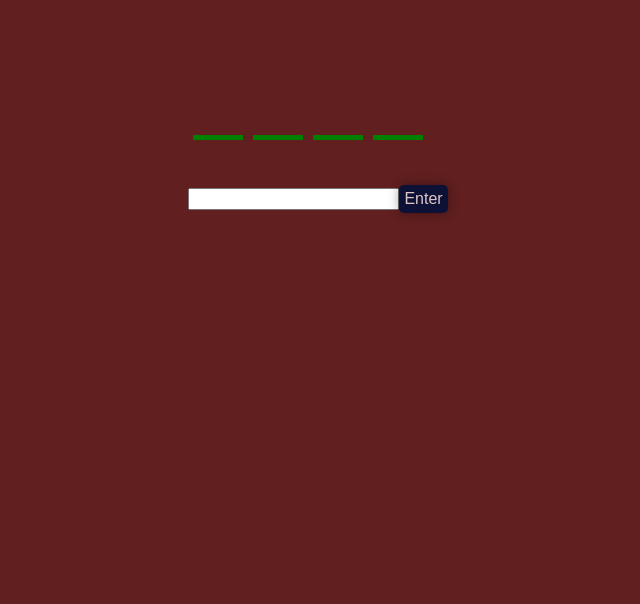
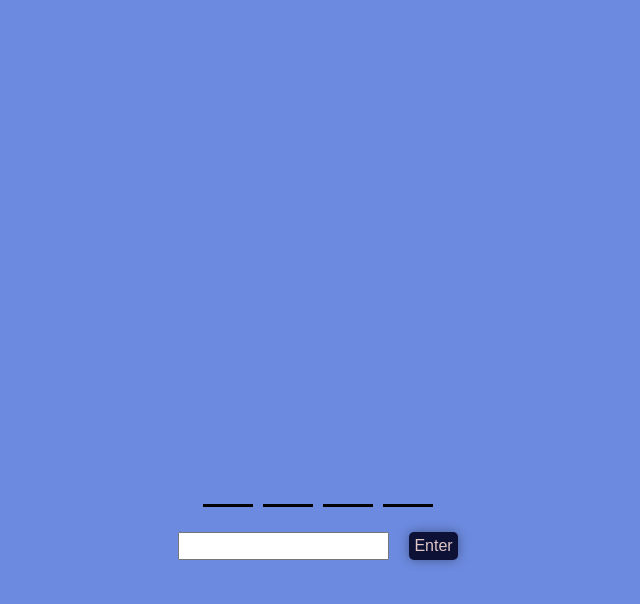
Before and after one commit to WAbby404/ts-hangman, a React (Create React App) app: page / in a window 1280 px wide. Both pictures are taken after a click on the button "Play Hangman". Shown: the top 604 px of the page, without its empty margins (322-962 px from the left). Built offline with nearby package versions, Linux system fonts and the light colour scheme.

Commit message:
Logo update and more styling

```diff
--- a/src/App.tsx
+++ b/src/App.tsx
@@ -26,7 +26,8 @@ function App() {
   const checkLetter = (input: string) => {
     // make wordToGeuss into an array, each letter at the next index
     const inputArray = Array.from(wordToGuess);
-    // make copies of exsisting
+
+    // make copies of exsisting correct and wrong letters
     let updatedCorrectLetters = correctLetters.slice();
     let updatedWrongLetters = wrongLetters.slice();
 
@@ -80,14 +81,16 @@ function App() {
         return (
           <div className="playing-box">
             <Man wrongLetters={wrongLetters}/>
+            <div className="letter-playing-box">
               <LetterLines correctLetters={correctLetters}/>
               <InputForm checkLetter={checkLetter}/>
-            <div>
+              <div className="wrong-letters-box">
                 {wrongLetters.map((letter,index) => {
                   return (
-                  <div key={index}>{letter}</div>
+                    <div className="wrong-letter" key={index}>{letter}{(index !== wrongLetters.length -1) && ', '}</div>
                   )
                 })}
+              </div>
             </div>
           </div>
         )
--- a/src/components/InputForm.tsx
+++ b/src/components/InputForm.tsx
@@ -11,7 +11,7 @@ function InputForm({checkLetter}: InputFormProps) {
     const handleChange = (e: React.ChangeEvent<HTMLInputElement>) => {
         // get most recently typed character, so we only type one letter at a time
         const input = e.target.value;
-        const getMostRecentlyTypedLetter = input.charAt(input.length -1);
+        const getMostRecentlyTypedLetter = input.charAt(input.length - 1);
         setInputValue(getMostRecentlyTypedLetter);
     }
 
@@ -22,7 +22,7 @@ function InputForm({checkLetter}: InputFormProps) {
 
     return (
         <div>
-            <form onSubmit={handleSubmit}>
+            <form className="inputForm" onSubmit={handleSubmit}>
                 <input onChange={handleChange} value={inputValue}/>
                 <button className="button" type="submit">Enter</button>
             </form>
--- a/src/components/LetterLines.tsx
+++ b/src/components/LetterLines.tsx
@@ -6,10 +6,10 @@ type LetterLinesProps = {
 
 function LetterLines({correctLetters}: LetterLinesProps) {
     return (
-        <div className="letter-line-parent">
+        <div className="letterlines-parent">
             {correctLetters.map((correctLetter, index) => {
                 return(
-                    <div key={index}>
+                    <div key={index} className="letterlines-box">
                         <div>{correctLetter}</div>
                         <div className="letter-line"></div>
                     </div>
--- a/src/index.css
+++ b/src/index.css
@@ -9,7 +9,7 @@
 }
 
 .app{
-  background-color: #611f1f;
+  background-color: #6c8adf;
   min-height: 100vh;
   margin: 0 auto;
   /* border: 1px solid white; */
@@ -22,6 +22,7 @@
   margin: 10%;
   display: flex;
   flex-direction: column;
+  gap: 20px;
 }
 
 /* Playing Screen */
@@ -30,6 +31,18 @@
   flex-direction: column;
   margin-top: 7%;
   gap: 40px;
+  /* border: 1px solid white; */
+}
+
+.letter-playing-box{
+  display: flex;
+  flex-direction: column;
+  gap: 20px;
+  /* border: 1px solid white; */
+  padding: 10px;
+  /* might need to change this for bigger screens */
+  margin-bottom: 20vh;
+  margin-top: auto;
 }
 
 .button{
@@ -52,15 +65,47 @@
   transform: scale(1);
 }
 
+.inputForm{
+  display:flex;
+  gap: 20px;
+}
 
-.letter-line-parent{
-  display:flex
+
+/* Wrong Letters */
+.wrong-letters-box{
+  display: flex;
+  gap: 10px;
+  height: 50px;
+  /* border: 1px solid white; */
+  /* padding: 5px; */
+  color: black;
+}
+
+.wrong-letter{
+  font-size: 30px;
+}
+
+
+/* Lines that correct letters appear on */
+.letterlines-box{
+  display: flex;
+  flex-direction: column;
+  align-items: center;
+  /* border: 1px solid white; */
+}
+
+.letterlines-parent{
+  /* border: 1px solid white; */
+  align-items: end;
+  display: flex;
+  height: 50px;
+  margin: auto;
 }
 
 
 .letter-line{
-  border-left: 50px solid green;
-  height: 5px;
+  border-left: 50px solid black;
+  height: 3px;
   margin: 5px;
 }
 
```
Also changed, not shown: src/images/HangmanLogo.png, 1 other file (tests, documents, lock files or other folders). Lines whose indentation alone changed are shown as unchanged.
